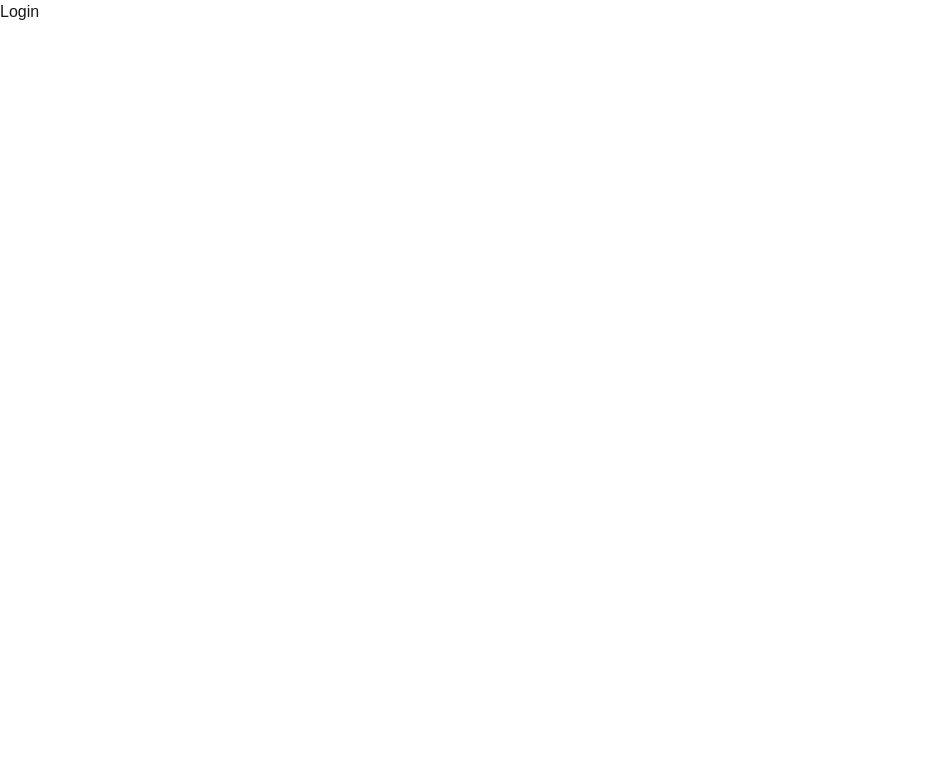
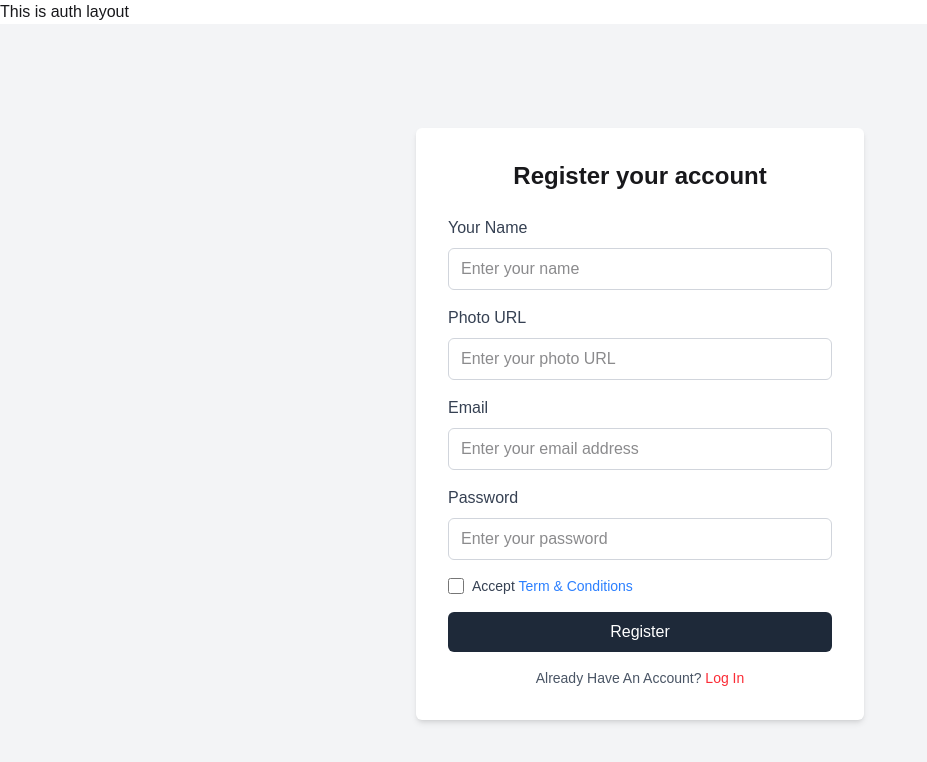
Before and after one commit to ShamimHossain1/Web-Mile-9, a React (Vite) app in the folder Dragon_News/: page /auth/register in a window 1280 px wide. Shown: the top 762 px of the page, without its empty margins (0-927 px from the left). Built offline with nearby package versions, Linux system fonts and the light colour scheme.

Commit message:
login and register page create

```diff
--- a/Dragon_News/src/Components/NavBar.jsx
+++ b/Dragon_News/src/Components/NavBar.jsx
@@ -16,8 +16,8 @@ const NavBar = () => {
             <div className="login flex gap-5 items-center">
 
                 <img src={user}/>
-                <button className='bg-[#403F3F] text-white px-4 text-xl font-semibold py-2'>Login</button>
-                <button className='bg-[#403F3F] text-white px-4 text-xl font-semibold py-2 '>Log Out</button>
+                <Link to={"/auth/login"} className='bg-[#403F3F] text-white px-4 text-xl font-semibold py-2'>Login</Link>
+                <Link className='bg-[#403F3F] text-white px-4 text-xl font-semibold py-2 '>Log Out</Link>
             </div>
 
         </div>
--- a/Dragon_News/src/Pages/LoginPage.jsx
+++ b/Dragon_News/src/Pages/LoginPage.jsx
@@ -1,70 +1,65 @@
 import React from 'react';
+import { Link } from 'react-router-dom';
 
 const LoginPage = () => {
   return (
-    <div className="min-h-screen bg-gray-100 flex flex-col justify-center py-12 sm:px-6 lg:px-8">
-      <div className="sm:mx-auto sm:w-full sm:max-w-md">
-        <h2 className="mt-6 text-center text-3xl font-extrabold text-gray-900">
+    <div className="min-h-screen flex items-center justify-center bg-gray-100">
+    <div className="bg-white w-full max-w-md p-8 rounded-md shadow-md">
+      {/* Title */}
+      <h2 className="text-2xl font-semibold text-center mb-6">
         Login your account
       </h2>
+
+      {/* Form */}
+      <form>
+        {/* Email Address */}
+        <div className="mb-4">
+          <label
+            htmlFor="email"
+            className="block text-gray-700 font-medium mb-2"
+          >
+            Email address
+          </label>
+          <input
+            type="email"
+            id="email"
+            placeholder="Enter your email address"
+            className="w-full border border-gray-300 rounded-md py-2 px-3 focus:outline-none focus:border-indigo-500"
+          />
         </div>
 
-      <div className="mt-8 sm:mx-auto sm:w-full sm:max-w-md">
-        <div className="bg-white py-8 px-4 shadow sm:rounded-lg sm:px-10">
-          <form className="space-y-6" action="#" method="POST">
-            <div>
-              <label htmlFor="email" className="block text-sm font-medium text-gray-700">
-                Email address
+        {/* Password */}
+        <div className="mb-4">
+          <label
+            htmlFor="password"
+            className="block text-gray-700 font-medium mb-2"
+          >
+            Password
           </label>
-              <div className="mt-1">
           <input
-                  id="email"
-                  name="email"
-                  type="email"
-                  autoComplete="email"
-                  required
-                  className="appearance-none block w-full px-3 py-2 border border-gray-300 rounded-md shadow-sm placeholder-gray-400 focus:outline-none focus:ring-indigo-500 focus:border-indigo-500 sm:text-sm"
-                  placeholder="Enter your email address"
+            type="password"
+            id="password"
+            placeholder="Enter your password"
+            className="w-full border border-gray-300 rounded-md py-2 px-3 focus:outline-none focus:border-indigo-500"
           />
         </div>
-            </div>
 
-            <div>
-              <label htmlFor="password" className="block text-sm font-medium text-gray-700">
-                Password
-              </label>
-              <div className="mt-1">
-                <input
-                  id="password"
-                  name="password"
-                  type="password"
-                  autoComplete="current-password"
-                  required
-                  className="appearance-none block w-full px-3 py-2 border border-gray-300 rounded-md shadow-sm placeholder-gray-400 focus:outline-none focus:ring-indigo-500 focus:border-indigo-500 sm:text-sm"
-                  placeholder="Enter your password"
-                />
-              </div>
-            </div>
-
-            <div>
+        {/* Login Button */}
         <button
           type="submit"
-                className="w-full flex justify-center py-2 px-4 border border-transparent rounded-md shadow-sm text-sm font-medium text-white bg-indigo-600 hover:bg-indigo-700 focus:outline-none focus:ring-2 focus:ring-offset-2 focus:ring-indigo-500"
+          className="w-full bg-gray-800 text-white py-2 px-4 rounded-md hover:bg-gray-900 transition-colors"
         >
           Login
         </button>
-            </div>
+
+        {/* Register Link */}
+        <p className="text-center text-sm text-gray-600 mt-4">
+          Don’t Have An Account?{' '}
+          <Link  to={"/auth/register"} className="text-red-500 hover:underline">
+            Register
+          </Link>
+        </p>
       </form>
-
-          <div className="mt-6 text-center">
-            <p className="text-sm text-gray-600">
-              Don't Have An Account?{' '}
-              <a href="#" className="font-medium text-indigo-600 hover:text-indigo-500">
-                Register
-              </a>
-            </p>
-          </div>
-        </div>
     </div>
   </div>
 );
--- a/Dragon_News/src/Pages/RegisterPage.jsx
+++ b/Dragon_News/src/Pages/RegisterPage.jsx
@@ -1,102 +1,110 @@
 import React from 'react';
+import { Link } from 'react-router-dom';
 
 const RegisterPage = () => {
   return (
-    <div className="min-h-screen bg-gray-100 flex flex-col justify-center py-12 sm:px-6 lg:px-8">
-      <div className="sm:mx-auto sm:w-full sm:max-w-md">
-        <h2 className="mt-6 text-center text-3xl font-extrabold text-gray-900">
+    <div className="min-h-screen flex items-center justify-center bg-gray-100">
+    <div className="bg-white w-full max-w-md p-8 rounded-md shadow-md">
+      {/* Title */}
+      <h2 className="text-2xl font-semibold text-center mb-6">
         Register your account
       </h2>
+
+      {/* Form */}
+      <form>
+        {/* Your Name */}
+        <div className="mb-4">
+          <label
+            htmlFor="name"
+            className="block text-gray-700 font-medium mb-2"
+          >
+            Your Name
+          </label>
+          <input
+            type="text"
+            id="name"
+            placeholder="Enter your name"
+            className="w-full border border-gray-300 rounded-md py-2 px-3 focus:outline-none focus:border-indigo-500"
+          />
         </div>
 
-      <div className="mt-8 sm:mx-auto sm:w-full sm:max-w-md">
-        <div className="bg-white py-8 px-4 shadow sm:rounded-lg sm:px-10">
-          <form className="space-y-6" action="#" method="POST">
-            <div>
-              <label htmlFor="name" className="block text-sm font-medium text-gray-700">
-                Your Name
+        {/* Photo URL */}
+        <div className="mb-4">
+          <label
+            htmlFor="photoUrl"
+            className="block text-gray-700 font-medium mb-2"
+          >
+            Photo URL
           </label>
-              <div className="mt-1">
           <input
-                  id="name"
-                  name="name"
             type="text"
-                  required
-                  className="appearance-none block w-full px-3 py-2 border border-gray-300 rounded-md shadow-sm placeholder-gray-400 focus:outline-none focus:ring-indigo-500 focus:border-indigo-500 sm:text-sm"
-                  placeholder="Enter your name"
+            id="photoUrl"
+            placeholder="Enter your photo URL"
+            className="w-full border border-gray-300 rounded-md py-2 px-3 focus:outline-none focus:border-indigo-500"
           />
         </div>
+
+        {/* Email */}
+        <div className="mb-4">
+          <label
+            htmlFor="email"
+            className="block text-gray-700 font-medium mb-2"
+          >
+            Email
+          </label>
+          <input
+            type="email"
+            id="email"
+            placeholder="Enter your email address"
+            className="w-full border border-gray-300 rounded-md py-2 px-3 focus:outline-none focus:border-indigo-500"
+          />
         </div>
 
-            <div>
-              <label htmlFor="photoUrl" className="block text-sm font-medium text-gray-700">
-                Photo URL
+        {/* Password */}
+        <div className="mb-4">
+          <label
+            htmlFor="password"
+            className="block text-gray-700 font-medium mb-2"
+          >
+            Password
           </label>
-              <div className="mt-1">
           <input
-                  id="photoUrl"
-                  name="photoUrl"
-                  type="text"
-                  className="appearance-none block w-full px-3 py-2 border border-gray-300 rounded-md shadow-sm placeholder-gray-400 focus:outline-none focus:ring-indigo-500 focus:border-indigo-500 sm:text-sm"
-                  placeholder="Enter your photo URL"
+            type="password"
+            id="password"
+            placeholder="Enter your password"
+            className="w-full border border-gray-300 rounded-md py-2 px-3 focus:outline-none focus:border-indigo-500"
           />
         </div>
-            </div>
 
-            <div>
-              <label htmlFor="email" className="block text-sm font-medium text-gray-700">
-                Email
-              </label>
-              <div className="mt-1">
+        {/* Terms & Conditions */}
+        <div className="flex items-center mb-4">
           <input
-                  id="email"
-                  name="email"
-                  type="email"
-                  required
-                  className="appearance-none block w-full px-3 py-2 border border-gray-300 rounded-md shadow-sm placeholder-gray-400 focus:outline-none focus:ring-indigo-500 focus:border-indigo-500 sm:text-sm"
-                  placeholder="Enter your email address"
+            type="checkbox"
+            id="terms"
+            className="h-4 w-4 text-indigo-600"
           />
-              </div>
-            </div>
-
-            <div>
-              <label htmlFor="password" className="block text-sm font-medium text-gray-700">
-                Password
-              </label>
-              <div className="mt-1">
-                <input
-                  id="password"
-                  name="password"
-                  type="password"
-                  required
-                  className="appearance-none block w-full px-3 py-2 border border-gray-300 rounded-md shadow-sm placeholder-gray-400 focus:outline-none focus:ring-indigo-500 focus:border-indigo-500 sm:text-sm"
-                  placeholder="Enter your password"
-                />
-              </div>
-            </div>
-
-            <div className="flex items-center">
-              <input
-                id="terms"
-                name="terms"
-                type="checkbox"
-                className="h-4 w-4 text-indigo-600 focus:ring-indigo-500 border-gray-300 rounded"
-              />
-              <label htmlFor="terms" className="ml-2 block text-sm text-gray-900">
-                Accept Term & Conditions
+          <label htmlFor="terms" className="ml-2 text-gray-700 text-sm">
+            Accept{' '}
+            <a href="#" className="text-blue-500 hover:underline">
+              Term & Conditions
+            </a>
           </label>
         </div>
 
-            <div>
+        {/* Register Button */}
         <button
           type="submit"
-                className="w-full flex justify-center py-2 px-4 border border-transparent rounded-md shadow-sm text-sm font-medium text-white bg-indigo-600 hover:bg-indigo-700 focus:outline-none focus:ring-2 focus:ring-offset-2 focus:ring-indigo-500"
+          className="w-full bg-gray-800 text-white py-2 px-4 rounded-md hover:bg-gray-900 transition-colors"
         >
           Register
         </button>
-            </div>
+        <p className="text-center text-sm text-gray-600 mt-4">
+          Already Have An Account?{' '}
+          <Link  to={"/auth/login"} className="text-red-500 hover:underline">
+            Log In
+          </Link>
+        </p>
       </form>
-        </div>
     </div>
   </div>
 );
--- /dev/null
+++ b/Dragon_News/src/layouts/AuthLayout.jsx
@@ -0,0 +1,13 @@
+import React from 'react';
+import { Outlet } from 'react-router-dom';
+
+const AuthLayout = () => {
+    return (
+        <div>
+            <h1>This is auth layout</h1>
+            <Outlet></Outlet>
+        </div>
+    );
+};
+
+export default AuthLayout;
```
Also changed, not shown: Dragon_News/src/routes/router.jsx (+17 -6 lines). Lines whose indentation alone changed are shown as unchanged.
